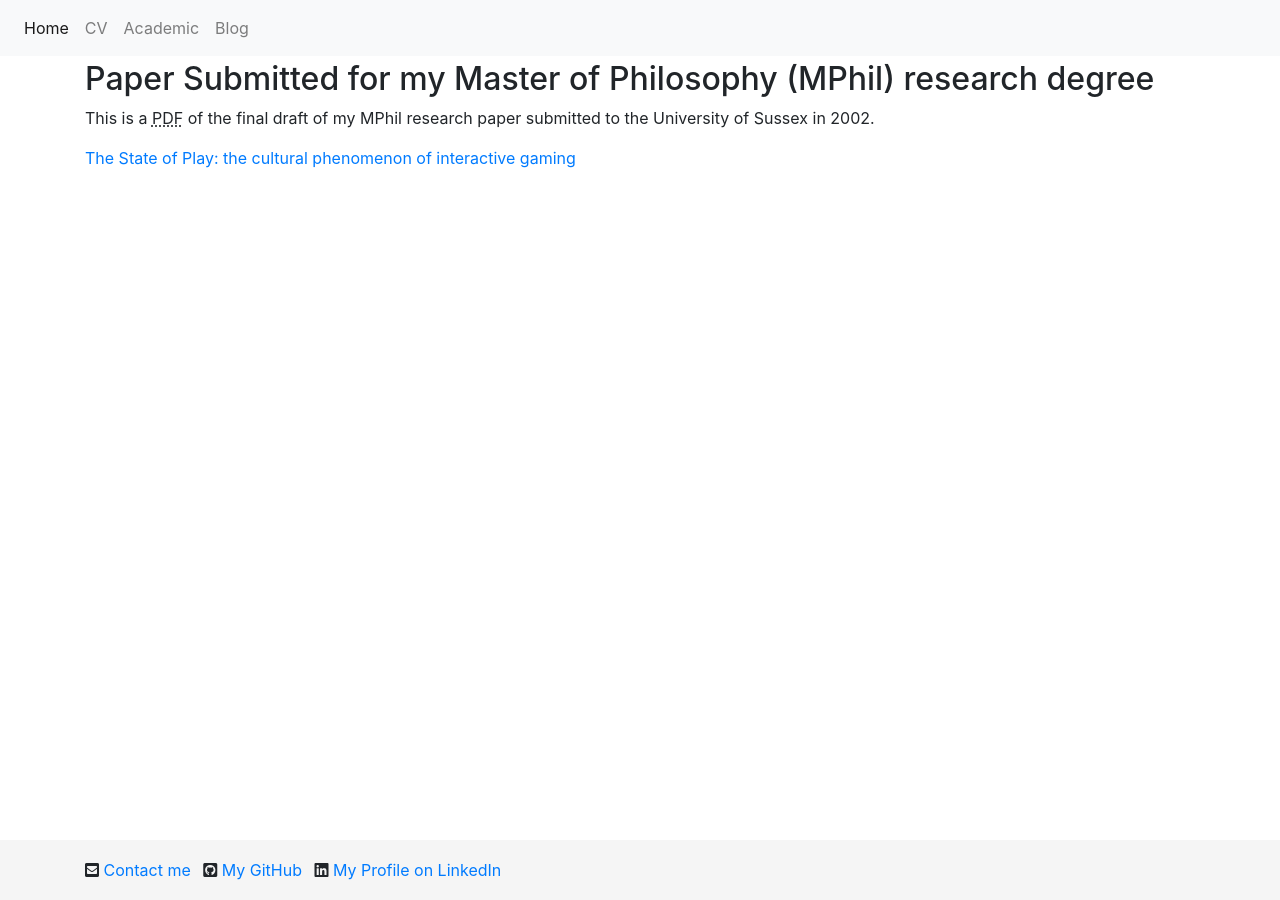
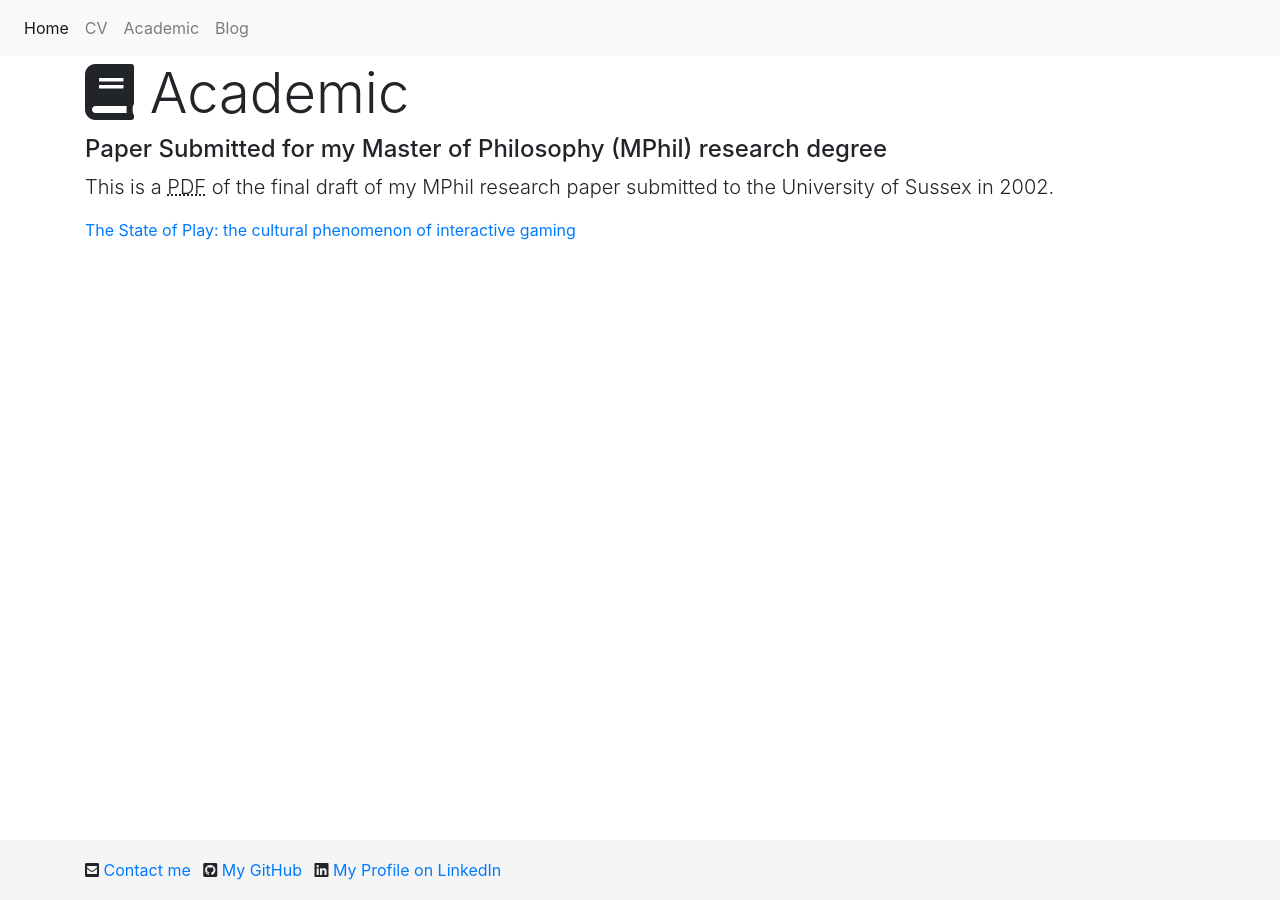
Before and after one commit to ableasdale/ableasdale.github.io, a Jekyll site: the page built from academic/index.html, in a window 1280 px wide. Built offline with Jekyll 4.4.1, drawn with Linux system fonts in a browser that asks for light colours; nearby versions of some CDN libraries.

Commit message:
Academic page cleanup

```diff
--- a/academic/index.html
+++ b/academic/index.html
@@ -2,13 +2,7 @@
 layout: default
 title: Alex Bleasdale - Academic work
 ---
-<div id="postgraduate-work">
-	<div class="column-one">
-		<h2>Paper Submitted for my Master of Philosophy (MPhil) research degree</h2>
-		<p>This is a <abbr title="Portable Document Format">PDF</abbr> of the final draft of my MPhil research paper submitted to the University of Sussex in 2002.</p>
-	</div>
-
-	<div class="column-two">
-		<p><a title="This links to my MPhil paper" href="/academic/mphil.pdf">The State of Play: the cultural phenomenon of interactive gaming</a></p>
-	</div>
-</div>
+<h1 class="display-4"><i class="fas fa-book"></i> Academic</h1>
+<h4>Paper Submitted for my Master of Philosophy (MPhil) research degree</h4>
+<p class="lead">This is a <abbr title="Portable Document Format">PDF</abbr> of the final draft of my MPhil research paper submitted to the University of Sussex in 2002.</p>
+<p><a title="This links to my MPhil paper" href="/academic/mphil.pdf">The State of Play: the cultural phenomenon of interactive gaming</a></p>
--- a/cv/index.html
+++ b/cv/index.html
@@ -2,7 +2,7 @@
 layout: default
 title: Alex Bleasdale - Curriculum Vitae
 ---
-<h1 class="display-4">Curriculum Vitae</h1>
+<h1 class="display-4"><i class="far fa-file-alt"></i> Curriculum Vitae</h1>
 
 <div class="card mb-3">
     <div class="card-header">Personal Outline</div>
```
